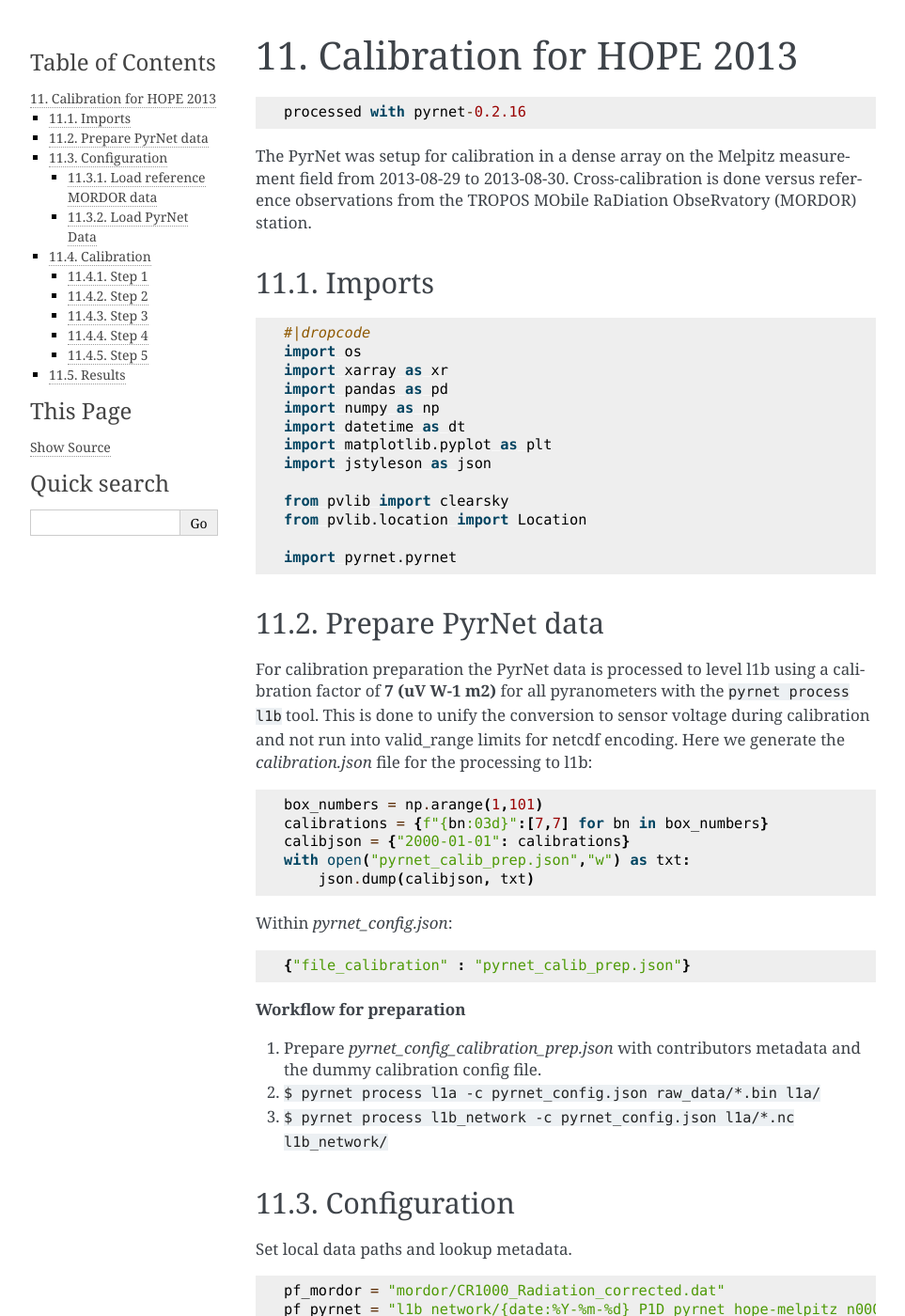
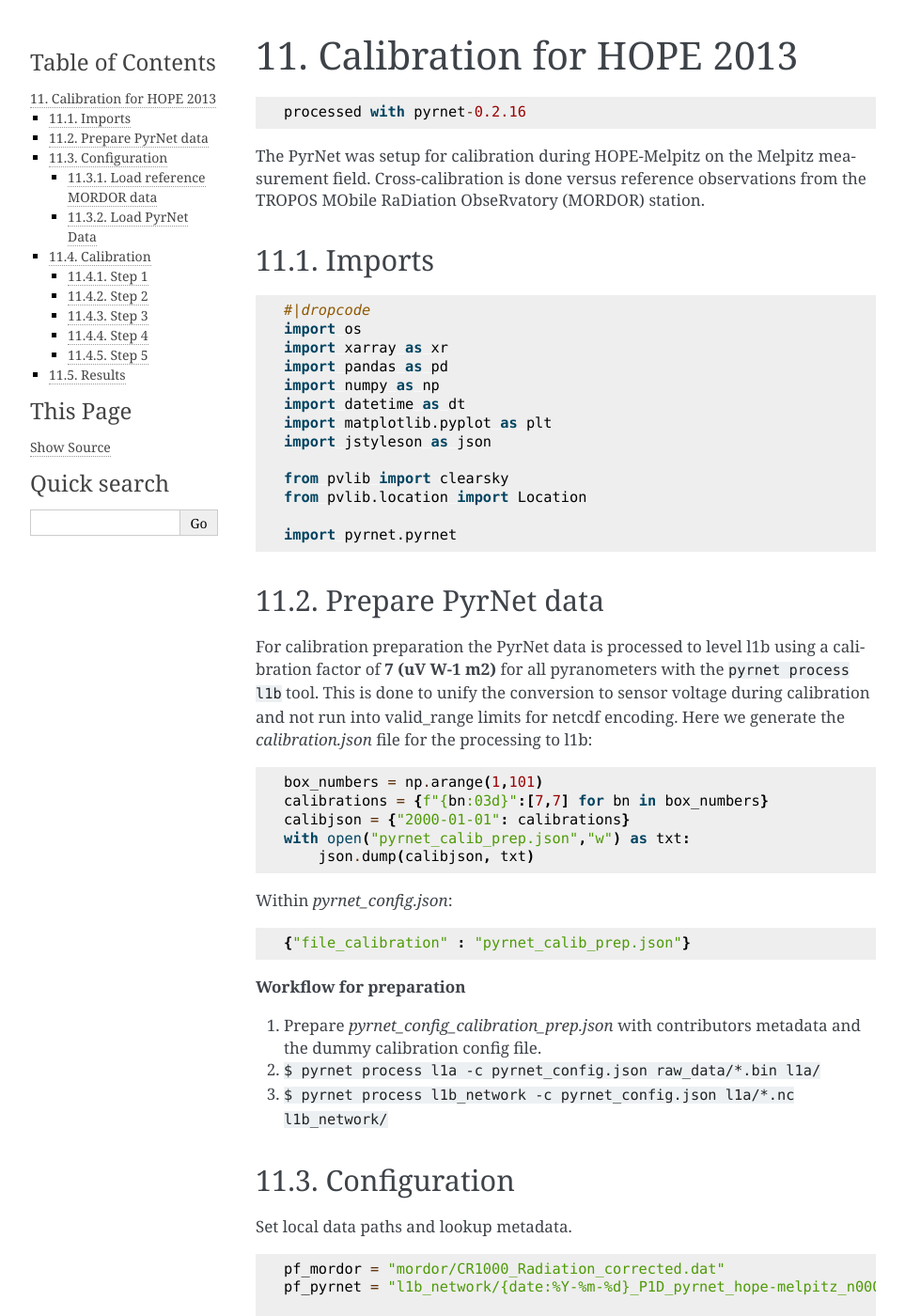
Before and after one commit to tropos-car/tropos-pyrnet, a Sphinx documentation site: the page built from docs/source/calibration/calibration_hope-melpitz.md, in a window 1280 px wide and 1400 px high. Shown: the whole window at 94% size, without its empty margins (148-1111 px from the left). Built offline with Sphinx 7.4.7, drawn with Linux system fonts in a browser that asks for light colours; pages that are not in the unit, such as notebooks, are missing from menus; some of the changed text lies outside the part shown.

Commit message:
minor typos

````diff
--- a/docs/source/calibration/calibration_hope-melpitz.md
+++ b/docs/source/calibration/calibration_hope-melpitz.md
@@ -3,7 +3,7 @@
 processed with pyrnet-0.2.16
 ```
 
-The PyrNet was setup for calibration in a dense array on the Melpitz measurement field from 2013-08-29 to 2013-08-30. Cross-calibration is done versus reference observations from the TROPOS MObile RaDiation ObseRvatory (MORDOR) station.
+The PyrNet was setup for calibration during HOPE-Melpitz on the Melpitz measurement field. Cross-calibration is done versus reference observations from the TROPOS MObile RaDiation ObseRvatory (MORDOR) station.
 
 ### Imports
 
````
Also changed, not shown: other parts of docs/source/calibration/calibration_hope-melpitz.md (+0 -1 lines).
